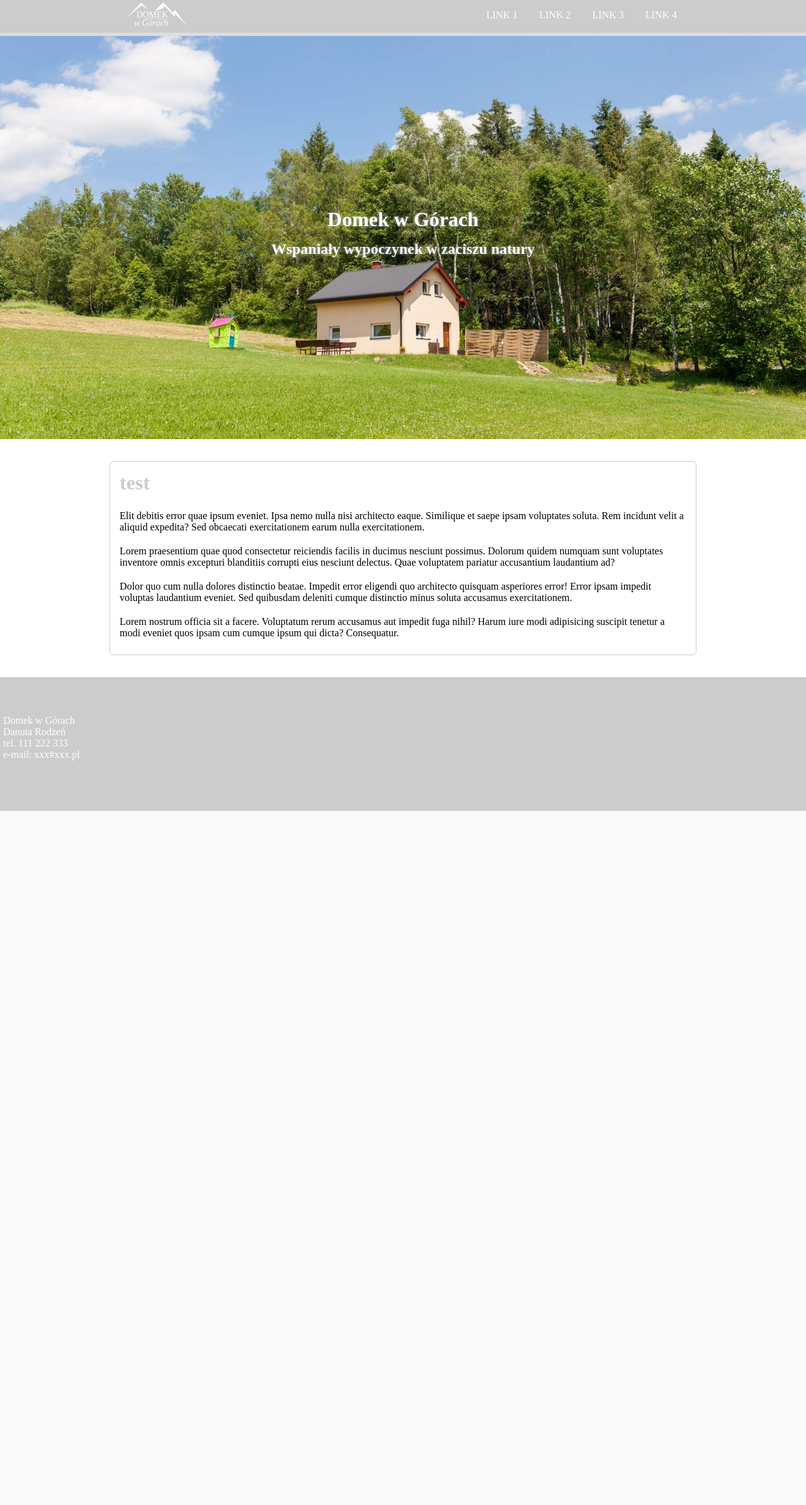
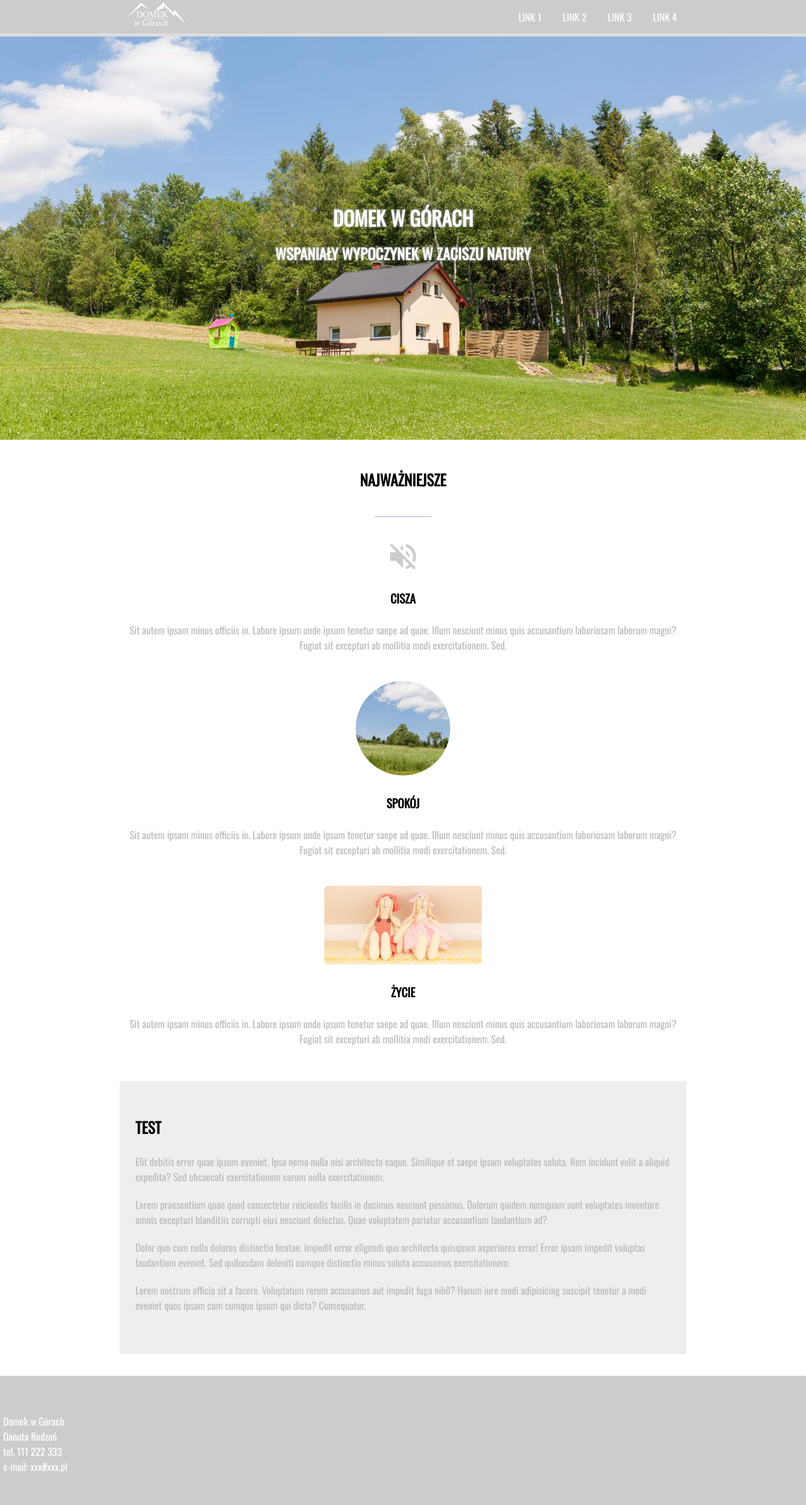
Before and after one commit to marekcieslar/DomekWGorach, a PHP site: page / in a window 1280 px wide. Shown: the top 2389 px of the page at 63% size. Before the commit the page ends 1287 px from the top, so only its background shows below. Run offline with PHP 8.4, Linux system fonts and the light colour scheme.

Commit message:
added services to chose one of three

```diff
--- a/strona2/index.html
+++ b/strona2/index.html
@@ -34,7 +34,29 @@
     </figure>
 
     <main>
-        <div class="container">
+        <section id="services">
+        <div class="services">
+            <h1>Najważniejsze</h2>
+            <div class="border"></div>
+            <div class="service">
+                <i class="material-icons">volume_off</i>
+                <h3>Cisza</h3>
+                <p>Sit autem ipsam minus officiis in. Labore ipsum unde ipsum tenetur saepe ad quae. Illum nesciunt minus quis accusantium laboriosam laborum magni? Fugiat sit excepturi ab mollitia modi exercitationem. Sed.</p>
+            </div>
+            <div class="service">
+                <img src="img/service_2.jpg" alt="service 2">
+                <h3>Spokój</h3>
+                <p>Sit autem ipsam minus officiis in. Labore ipsum unde ipsum tenetur saepe ad quae. Illum nesciunt minus quis accusantium laboriosam laborum magni? Fugiat sit excepturi ab mollitia modi exercitationem. Sed.</p>
+            </div>
+            <div class="service">
+                <img src="img/service_3.jpg" class="rect" alt="service 3">
+                <h3>Życie</h3>
+                <p>Sit autem ipsam minus officiis in. Labore ipsum unde ipsum tenetur saepe ad quae. Illum nesciunt minus quis accusantium laboriosam laborum magni? Fugiat sit excepturi ab mollitia modi exercitationem. Sed.</p>
+            </div>
+        </div>
+        </section>
+        <section id="text">
+            <div class="container">
             <h1>test</h1>
             <p>Elit debitis error quae ipsum eveniet. Ipsa nemo nulla nisi architecto
                 eaque. Similique et saepe ipsam voluptates soluta. Rem incidunt
@@ -58,12 +80,13 @@
                 nihil? Harum iure modi adipisicing suscipit tenetur a modi eveniet
                 quos ipsam cum cumque ipsum qui dicta? Consequatur.
             </p>
-
-        </div>
+            </div>
+        </section>
     </main>
     <footer>
         <div class="col contact">
-            <p>Domek w Górach<br>Danuta Rodzeń<br>tel. 111 222 333<br>e-mail: xxx#xxx.pl</p></div>
+            <p>Domek w Górach<br>Danuta Rodzeń<br>tel. 111 222 333<br>e-mail: xxx#xxx.pl</p>
+        </div>
     </footer>
     <script src="app.js"></script>
 </body>
--- a/strona2/style.css
+++ b/strona2/style.css
@@ -1,11 +1,34 @@
+@import url('https://fonts.googleapis.com/css?family=Oswald');
 * {
     padding: 0;
     margin: 0;
+    font-family: 'Oswald', sans-serif;
 }
 
 li {
     list-style: none;
     padding: 0;
+}
+
+
+/*
+ * HEADER
+ */
+
+header {
+    background-color: #ccc;
+    border-bottom: 5px #ddd solid;
+}
+
+header .header-container {
+    max-width: 900px;
+    margin: 0px auto;
+}
+
+header img {
+    height: 40px;
+    padding: 4px 10px;
+    display: inline-block;
 }
 
 header nav a {
@@ -31,7 +54,9 @@ figure {
     text-align: center;
     text-shadow: 0px 0px 5px #aaa;
 }
-figure h1, figure h2 {
+
+figure h1,
+figure h2 {
     color: #fff;
 }
 
@@ -42,46 +67,85 @@ footer {
     color: #fff;
 }
 
+
 /*
  * MAIN
  */
 
-.container {
-    margin: 30px 5px;
-    border: 1px #ccc solid;
-    border-radius: 5px;
-    padding: 15px;
+main {
+    margin: 0px;
     max-width: 900px;
 }
-h1, h2, h3 {
-    color: #ccc;
+
+h1,
+h2,
+h3 {
     padding-bottom: 15px;
+    text-transform: uppercase;
 }
+
 p {
     padding: 10px 0px;
 }
 
 
-/*
- * HEADER
- */
+/* services */
 
-header {
-    background-color: #ccc;
-    border-bottom: 5px #ddd solid;
+.services {
+    margin-top: 45px;
+    margin-bottom: 45px;
+}
+#services h1 {
+    text-align: center;
 }
 
-header .header-container {
-    max-width: 900px;
-    margin: 0px auto;
+#services .border {
+    border-bottom: 2px solid #ccf;
+    width: 90px;
+    margin: 25px auto 35px auto;
 }
 
-header img {
-    height: 40px;
-    padding: 4px 10px;
-    display: inline-block;
+#services .service {
+    text-align: center;
+    margin-top: 15px;
+    margin-bottom: 35px;
+    margin-right: 15px;
+    margin-left: 15px;
 }
 
+#services .service i {
+    color: #ccc;
+    font-size: 55px;
+    display: block;
+}
+
+#services .service h3 {
+    margin-top: 25px;
+}
+
+#services .service p {
+    color: #bbb;
+}
+
+#services .service img {
+    width: 150px;
+    border-radius: 50%;
+}
+
+#services .service img.rect {
+    border-radius: 5px;
+    width: 250px;
+}
+/* main text */
+
+#text .container {
+    background-color: #eee;
+    color: #bbb;
+    padding: 55px 25px;
+}
+#text h1 {
+    color: #000;
+}
 
 /*
  * SMALL SCREEN
@@ -141,7 +205,7 @@ header img {
  */
 
 @media only screen and (min-width: 900px) {
-    .container {
+    main {
         margin: 35px auto;
     }
     header button {
```
Also changed, not shown: strona/TEST.txt (deleted, +0 -16 lines), strona/app.js (deleted, +0 -12 lines), strona/index.html (deleted, +0 -35 lines), strona/style.css (deleted, +0 -111 lines), strona/img/DwG01.jpg (deleted), strona/img/DwG02.jpg (deleted), strona/img/DwG03.jpg (deleted), strona/img/logo-DwG-web-cz.svg (deleted), strona/img/logo-DwG-web.svg (deleted), strona2/img/service_2.jpg (added), strona2/img/service_3.jpg (added), 6 other files.
